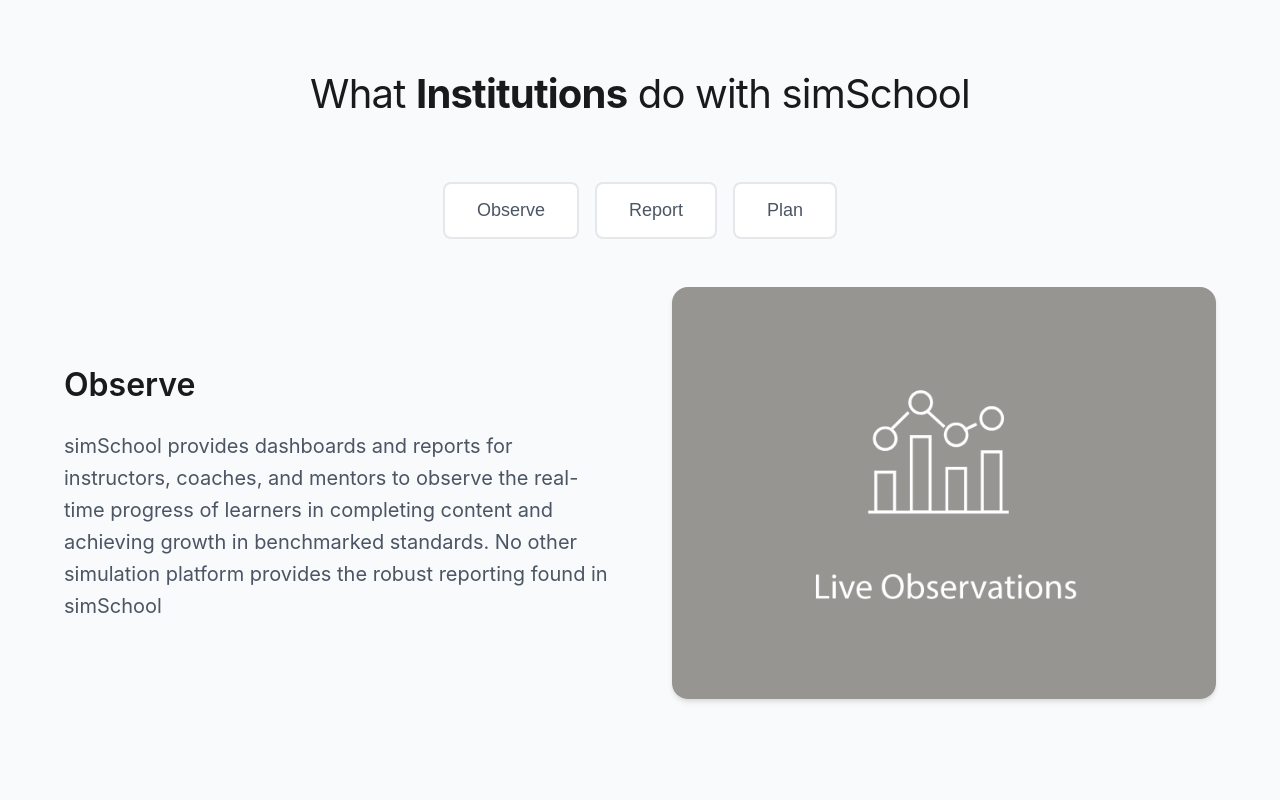
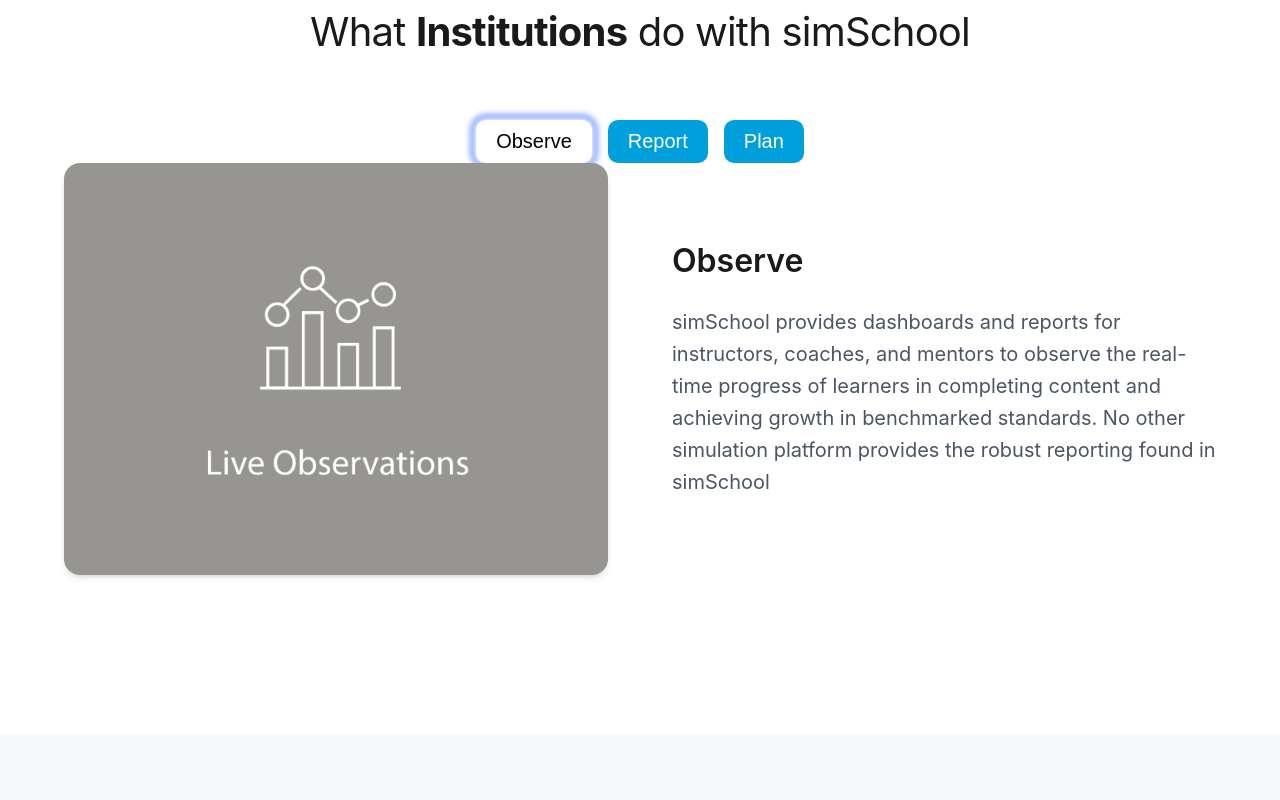
Before and after one commit to drifkin123/simSchool, a React (Create React App) app: page / in a window 1280 px wide. Shown: the part 3200-4000 px from the top of the page. Built offline with nearby package versions, Linux system fonts and the light colour scheme.

Commit message:
Use transitions for feature section

```diff
--- a/src/App.tsx
+++ b/src/App.tsx
@@ -63,7 +63,8 @@
         <Features
           Title={<h2 className={stylesFeatures.sectionTitle}>What <strong>Institutions</strong> do with simSchool</h2>}
           features={institutionFeatures}
-          className="white-bg"
+          className="whiteBg"
+          inverse={true}
         />
         <IndustriesSection />
         <CTASection />
--- a/src/components/Features.tsx
+++ b/src/components/Features.tsx
@@ -13,40 +13,58 @@
 interface Props {
   Title: React.ReactNode;
   features: Feature[];
+  inverse?: boolean;
   className?: string;
 }
 
 interface State {
+  activeFeatureButton: number;
   activeFeature: number;
   isTransitioning: boolean;
 }
 
 class Features extends React.Component<Props & IntersectionObserverProps, State> {
   state: State = {
+    activeFeatureButton: 0,
     activeFeature: 0,
-    isTransitioning: false
+    isTransitioning: false,
   };
 
   handleFeatureChange = (index: number) => {
-    this.setState({ isTransitioning: true });
+    if (index === this.state.activeFeatureButton) {
+      return;
+    }
+
+    this.setState({ activeFeatureButton: index, isTransitioning: true });
     setTimeout(() => {
       this.setState({ activeFeature: index, isTransitioning: false });
-    }, 300); // Match this with CSS transition duration
+    }, 200); // Match this with CSS transition duration
   };
 
+
+
   render() {
-    const { features, className, hasBeenVisible, Title } = this.props;
-    const { activeFeature, isTransitioning } = this.state;
+    const { features, className, hasBeenVisible, Title, inverse } = this.props;
+    const { activeFeatureButton, activeFeature, isTransitioning } = this.state;
+
+    const cardContents = ([<div key="card1" className={classNames(styles.featureText, { [styles.fadeOut]: isTransitioning, [styles.fadeIn]: !isTransitioning })}>
+      <h3 className={styles.featureTitle}>{features[activeFeature].title}</h3>
+      <p className={styles.featureDescription}>{features[activeFeature].description}</p>
+    </div>,
+    <div key="card2" className={classNames(styles.featureImage, { [styles.fadeOut]: isTransitioning, [styles.fadeIn]: !isTransitioning })}>
+      <img src={features[activeFeature].image} alt={features[activeFeature].title} />
+    </div>])
+    const cards = inverse ? cardContents.reverse() : cardContents;
 
     return (
-      <section className={classNames(styles.featuresSection, 'fade-in-up', { visible: hasBeenVisible }, className)}>
+      <section className={classNames(styles.featuresSection, 'fade-in-up', { visible: hasBeenVisible }, className ? styles[className] : '')}>
         <div className={styles.container}>
           {Title}
-          <div className={styles.featureButtons}>
+          <div className={styles.buttonContainer}>
             {features.map((feature, index) => (
               <button
-                key={index}
-                className={classNames(styles.featureButton, { active: activeFeature === index })}
+                key={feature.title}
+                className={classNames(styles.haloButton, { [styles.active]: activeFeatureButton === index })}
                 onClick={() => this.handleFeatureChange(index)}
               >
                 {feature.title}
@@ -54,13 +72,7 @@
             ))}
           </div>
           <div className={styles.featureContent}>
-            <div className={classNames(styles.featureText, { fadeOut: isTransitioning, fadeIn: !isTransitioning })}>
-              <h3 className={styles.featureTitle}>{features[activeFeature].title}</h3>
-              <p className={styles.featureDescription}>{features[activeFeature].description}</p>
-            </div>
-            <div className={classNames(styles.featureImage, { fadeOut: isTransitioning, fadeIn: !isTransitioning })}>
-              <img src={features[activeFeature].image} alt={features[activeFeature].title} />
-            </div>
+            {cards}
           </div>
         </div>
       </section>
--- a/src/styles/Features.module.css
+++ b/src/styles/Features.module.css
@@ -1,7 +1,7 @@
 .featuresSection {
   padding: 6rem 0;
   background-color: #f8fafc;
-  opacity: 0;
+  opacity: 0.1;
   transform: translateY(50px);
 }
 
@@ -56,7 +56,7 @@
   border: 2px solid #e5e7eb;
   border-radius: 0.5rem;
   cursor: pointer;
-  transition: all 0.3s ease;
+  transition: all 0.2s ease;
 }
 
 .featureButton:hover {
@@ -70,15 +70,39 @@
   border-color: #2563eb;
 }
 
+.buttonContainer {
+  display: flex;
+  gap: 16px;
+  justify-content: center;
+  align-items: center;
+}
+
+.haloButton {
+  padding: 10px 20px;
+  border-radius: 10px;
+  border: none;
+  font-size: 20px;
+  background-color: var(--primary-color);
+  color: white;
+  transition: all 0.2s ease-in-out;
+  cursor: pointer;
+}
+
+.haloButton.active {
+  background-color: white;
+  color: black;
+  box-shadow: 0 0 6px 3px #fff, 0 0 7px 4px rgb(0, 68, 255);
+}
+
 .featureText,
 .featureImage {
   opacity: 1;
-  transition: opacity 0.3s ease;
+  transition: opacity 0.2s ease;
 }
 
 .featureText.fadeOut,
 .featureImage.fadeOut {
-  opacity: 0;
+  opacity: 0.1;
 }
 
 .featureText.fadeIn,
```
